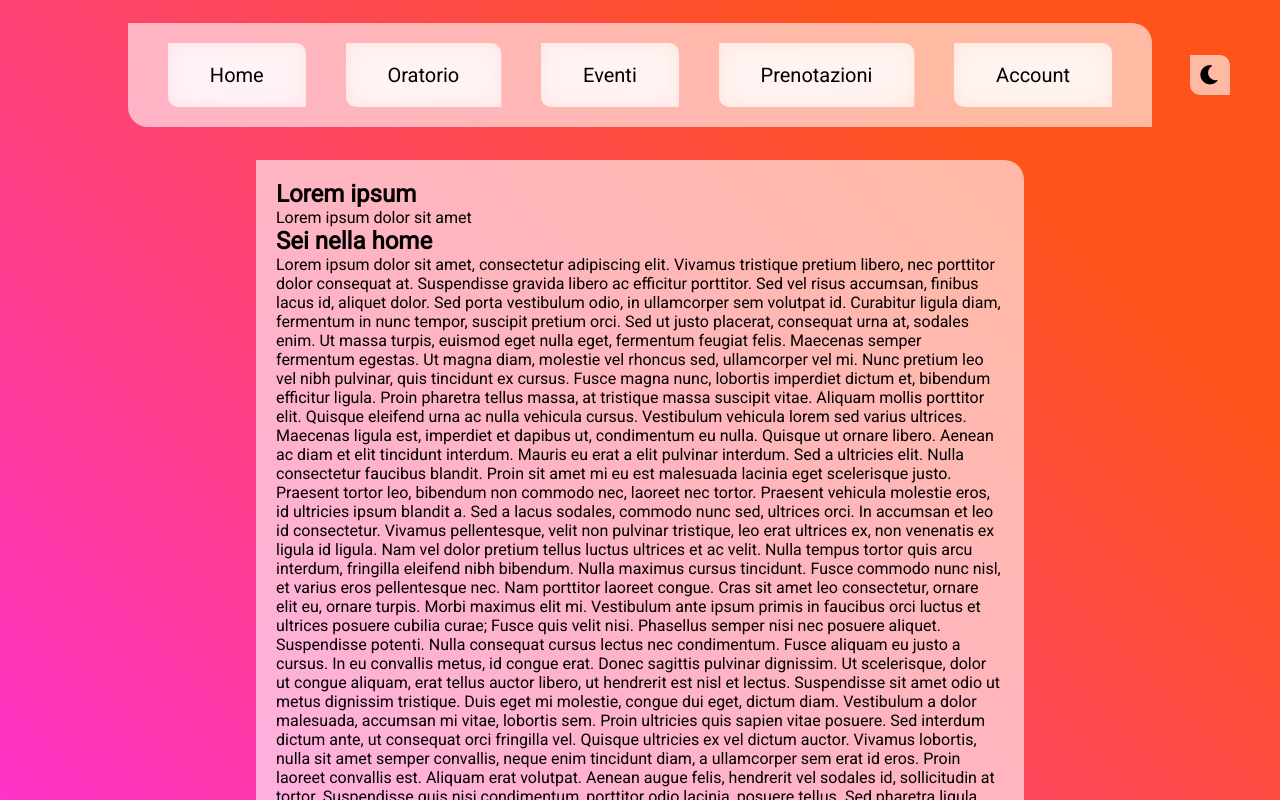
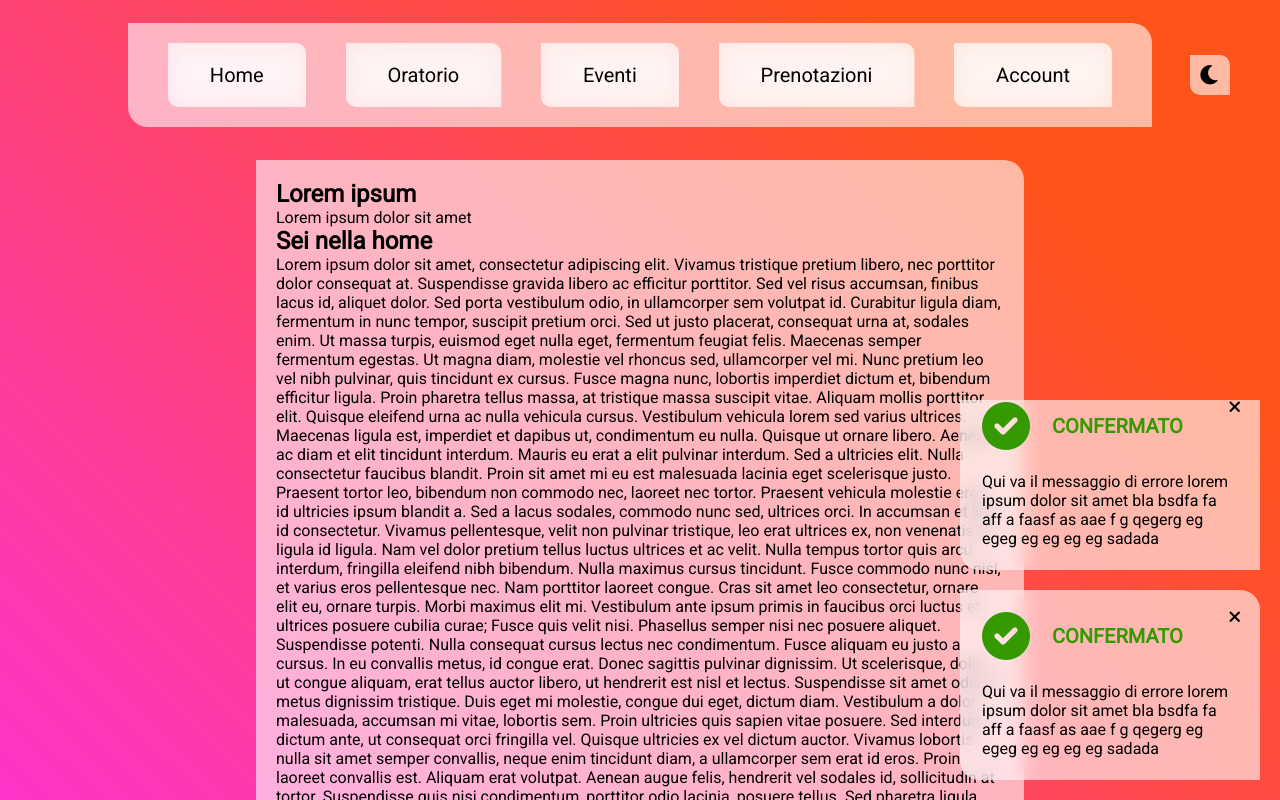
Before and after one commit to T31-IS2022/Frontend, a Vue app: page / in a window 1280 px wide. Built offline with nearby package versions, Linux system fonts and the light colour scheme.

Commit message:
Aggiunto design popup e posizionamento nelle pagine

```diff
--- a/src/App.vue
+++ b/src/App.vue
@@ -1,6 +1,7 @@
 <script setup>
 import { RouterLink, RouterView } from "vue-router";
 import Login from "@/components/Login.vue";
+import PopupMessaggi from "@/components/PopupMessaggi.vue";
 
 function changeGradient(nextActive) {
     let active = document.getElementById(nextActive);
@@ -97,6 +98,8 @@ function toggleDarkMode() {
             </div>
         </div>
     </div>
+
+    <PopupMessaggi />
 </template>
 
 <style scoped>
--- /dev/null
+++ b/src/components/PopupMessaggi.vue
@@ -0,0 +1,232 @@
+<script setup>
+import { ref, onMounted } from "vue";
+
+onMounted(() => {
+    let popup = document.getElementById("popup-login");
+
+    document.body.appendChild(popup);
+});
+
+function fadeOut(event) {
+    console.log(event.target.parentElement);
+
+    const target = event.target.parentElement.parentElement;
+
+    target.style.opacity = "0";
+    // If you want to remove it from the page after the fadeout
+    target.addEventListener("transitionend", () => target.remove());
+}
+
+const HOST = `http://localhost:3000`;
+const API_USER_URL = HOST + `/utente`;
+</script>
+
+<template>
+    <div id="messages-container">
+        <div class="message-popup error acrylic rounded-corners">
+            <button type="button" class="button-remove" @click="fadeOut($event)">
+                <i class="fa-solid fa-xmark fa-lg" aria-hidden="true"></i>
+            </button>
+            <table>
+                <tr>
+                    <td class="logo">
+                        <i class="fa-solid fa-circle-exclamation fa-3x" aria-hidden="true"></i>
+                    </td>
+                    <td>
+                        <span class="title">Errore</span>
+                    </td>
+                </tr>
+                <tr>
+                    <td colspan="2">
+                        <span class="description">
+                            Qui va il messaggio di errore lorem ipsum dolor sit amet bla bsdfa fa
+                            aff a faasf as aae f g qegerg eg egeg eg eg eg eg sadada
+                        </span>
+                    </td>
+                </tr>
+            </table>
+        </div>
+        <div class="message-popup info acrylic rounded-corners">
+            <button type="button" class="button-remove" @click="fadeOut($event)">
+                <i class="fa-solid fa-xmark fa-lg" aria-hidden="true"></i>
+            </button>
+            <table>
+                <tr>
+                    <td class="logo">
+                        <i class="fa-solid fa-circle-info fa-3x" aria-hidden="true"></i>
+                    </td>
+                    <td>
+                        <span class="title">Info</span>
+                    </td>
+                </tr>
+                <tr>
+                    <td colspan="2">
+                        <span class="description">
+                            Qui va il messaggio di errore lorem ipsum dolor sit amet bla bsdfa fa
+                            aff a faasf as aae f g qegerg eg egeg eg eg eg eg sadada
+                        </span>
+                    </td>
+                </tr>
+            </table>
+        </div>
+        <div class="message-popup confirm acrylic rounded-corners">
+            <button type="button" class="button-remove" @click="fadeOut($event)">
+                <i class="fa-solid fa-xmark fa-lg" aria-hidden="true"></i>
+            </button>
+            <table>
+                <tr>
+                    <td class="logo">
+                        <i class="fa-solid fa-circle-check fa-3x" aria-hidden="true"></i>
+                    </td>
+                    <td>
+                        <span class="title">Confermato</span>
+                    </td>
+                </tr>
+                <tr>
+                    <td colspan="2">
+                        <span class="description">
+                            Qui va il messaggio di errore lorem ipsum dolor sit amet bla bsdfa fa
+                            aff a faasf as aae f g qegerg eg egeg eg eg eg eg sadada
+                        </span>
+                    </td>
+                </tr>
+            </table>
+        </div>
+        <div class="message-popup confirm acrylic rounded-corners">
+            <button type="button" class="button-remove" @click="fadeOut($event)">
+                <i class="fa-solid fa-xmark fa-lg" aria-hidden="true"></i>
+            </button>
+            <table>
+                <tr>
+                    <td class="logo">
+                        <i class="fa-solid fa-circle-check fa-3x" aria-hidden="true"></i>
+                    </td>
+                    <td>
+                        <span class="title">Confermato</span>
+                    </td>
+                </tr>
+                <tr>
+                    <td colspan="2">
+                        <span class="description">
+                            Qui va il messaggio di errore lorem ipsum dolor sit amet bla bsdfa fa
+                            aff a faasf as aae f g qegerg eg egeg eg eg eg eg sadada
+                        </span>
+                    </td>
+                </tr>
+            </table>
+        </div>
+    </div>
+</template>
+
+
+<style scoped>
+#messages-container {
+    position: absolute;
+    bottom: 0;
+    right: 0;
+
+    width: 25%;
+    max-height: 50%;
+    overflow: hidden;
+
+    display: flex;
+    flex-direction: column;
+    justify-content: flex-end;
+}
+
+#messages-wrapper {
+    position: fixed;
+    bottom: 0;
+    right: 0;
+
+    width: 100%;
+
+    display: flex;
+    flex-direction: column;
+    justify-content: flex-end;
+}
+
+.masked-overflow {
+    /* mask fade distance, for use in mask calculations */
+    --mask-height: 32px;
+
+    overflow-y: hidden;
+
+    /* Need to make sure container has top space,
+  otherwise content at the top is always faded out */
+    padding-top: var(--mask-height);
+
+    /* Apply the mask image */
+    -webkit-mask-image: linear-gradient(
+        to bottom,
+        transparent,
+        black var(--mask-height),
+        black calc(100% - var(--mask-height))
+    );
+
+    mask-image: linear-gradient(
+        to bottom,
+        transparent,
+        black var(--mask-height),
+        black calc(100% - var(--mask-height))
+    );
+
+    /* Position the content gradient in the top left, and the
+  scroll gradient in the top right */
+    mask-position: 0 0;
+
+    /* We don't repeat our mask images */
+    mask-repeat: no-repeat;
+}
+
+.message-popup {
+    margin: 0px 20px 20px 0px;
+
+    transition: opacity 0.7s ease;
+}
+
+.message-popup .button-remove {
+    position: fixed;
+    right: 20px;
+    border: none;
+    background: none;
+}
+
+.message-popup .button-remove i {
+    color: black;
+    cursor: pointer;
+}
+
+.message-popup span.title {
+    font-weight: bold;
+    font-size: 20px;
+    text-transform: uppercase;
+
+    display: inline-block;
+    padding: 0px 20px;
+}
+
+.message-popup .logo {
+    width: 10%;
+}
+
+.message-popup.error .logo i,
+.message-popup.error span.title {
+    color: rgb(255, 0, 0);
+}
+
+.message-popup.info .logo i,
+.message-popup.info span.title {
+    color: rgb(30, 144, 255);
+}
+
+.message-popup.confirm .logo i,
+.message-popup.confirm span.title {
+    color: rgb(53, 154, 1);
+}
+
+.message-popup span.description {
+    display: inline-block;
+    padding: 20px 0px 0px 0px;
+}
+</style>
```
